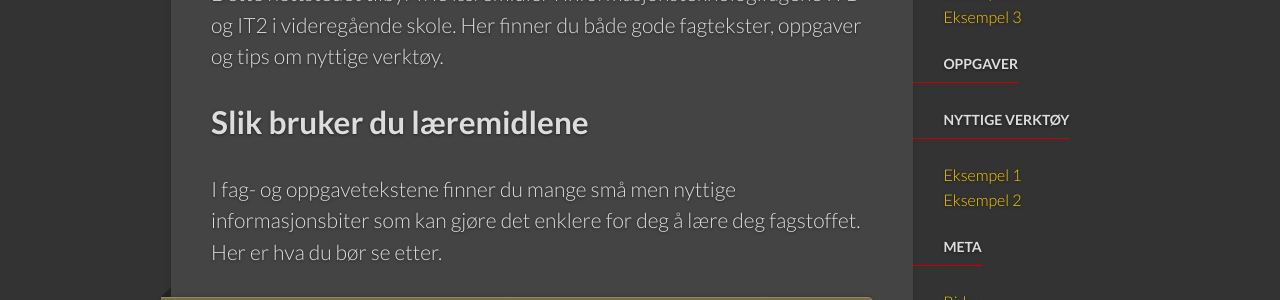
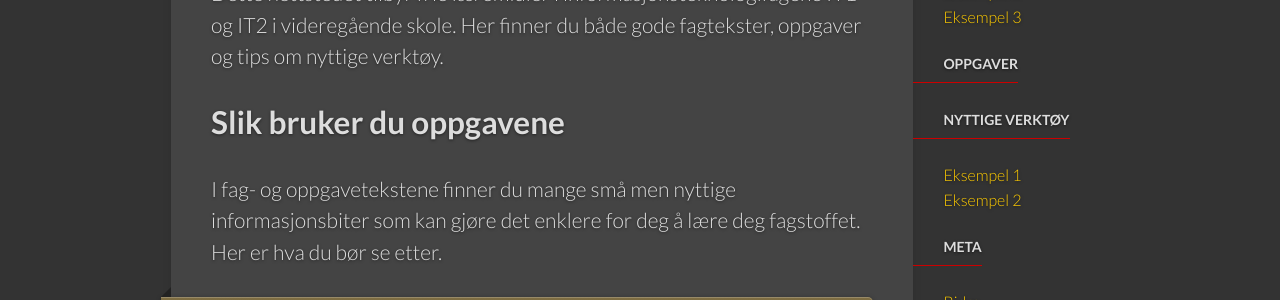
Before and after one commit to fagstoff/it.vgs.no, a Jekyll site: the page built from _docs/oppgaver/oppgaver_home.md, in a window 1280 px wide. Shown: the part 248-548 px from the top of the page. Built offline with Jekyll 4.4.1, drawn with Linux system fonts in a browser that asks for light colours.

Commit message:
Edit
Update link

```diff
--- a/_docs/oppgaver/oppgaver_home.md
+++ b/_docs/oppgaver/oppgaver_home.md
@@ -1,12 +1,12 @@
 ---
 layout: docs
 title: Velkommen
-permalink: /docs/fagstoff/oppgaver_home
+permalink: /docs/oppgaver/oppgaver_home
 ---
 
 Dette nettstedet tilbyr frie læremidler i informasjonsteknologifagene IT1 og IT2 i videregående skole. Her finner du både gode fagtekster, oppgaver og tips om nyttige verktøy.
 
-## Slik bruker du læremidlene
+## Slik bruker du oppgavene
 
 I fag- og oppgavetekstene finner du mange små men nyttige informasjonsbiter som kan gjøre det enklere for deg å lære deg fagstoffet. Her er hva du bør se etter.
 
```
Also changed, not shown: _docs/verktoy/verktoy_home.md (+2 -2 lines).
